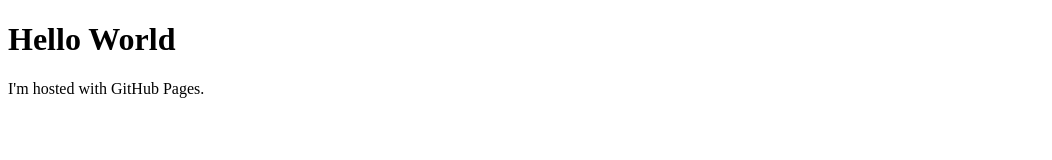
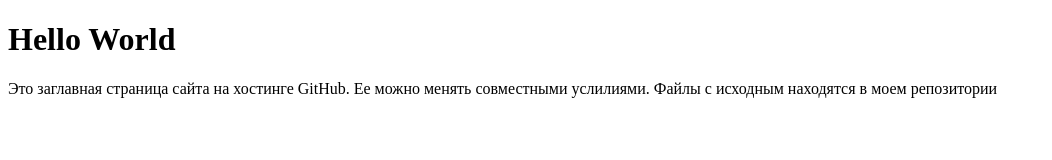
Before and after one commit to komsorg/komsorg.github.io, a plain HTML site: page index.html in a window 1280 px wide. Shown: the whole page, without its empty margins (0-1052 px from the left). Drawn offline with Linux system fonts and the light colour scheme.

Commit message:
Update index.html

```diff
--- a/index.html
+++ b/index.html
@@ -2,6 +2,7 @@
 <html>
 <body>
 <h1>Hello World</h1>
-<p>I'm hosted with GitHub Pages.</p>
+<p>Это заглавная страница сайта на хостинге GitHub. Ее можно менять совместными услилиями. Файлы с исходным находятся в моем репозитории</p>
+<iframe src="https://yandex.ru/map-widget/v1/-/CVgUq8ni" width="560" height="400" frameborder="0"></iframe>
 </body>
 </html>
```
